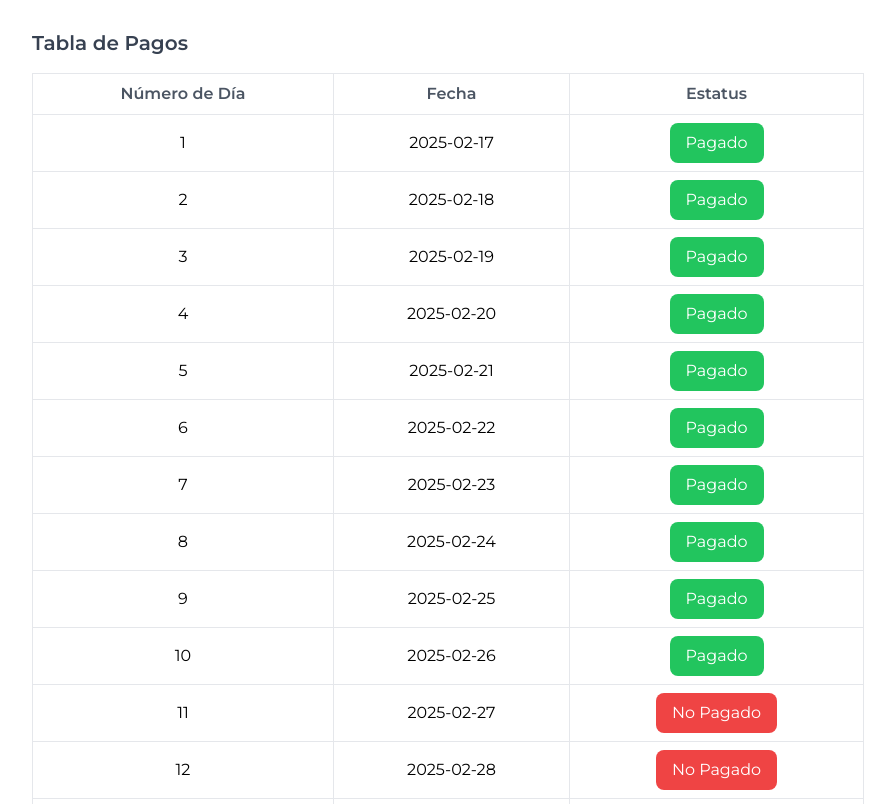
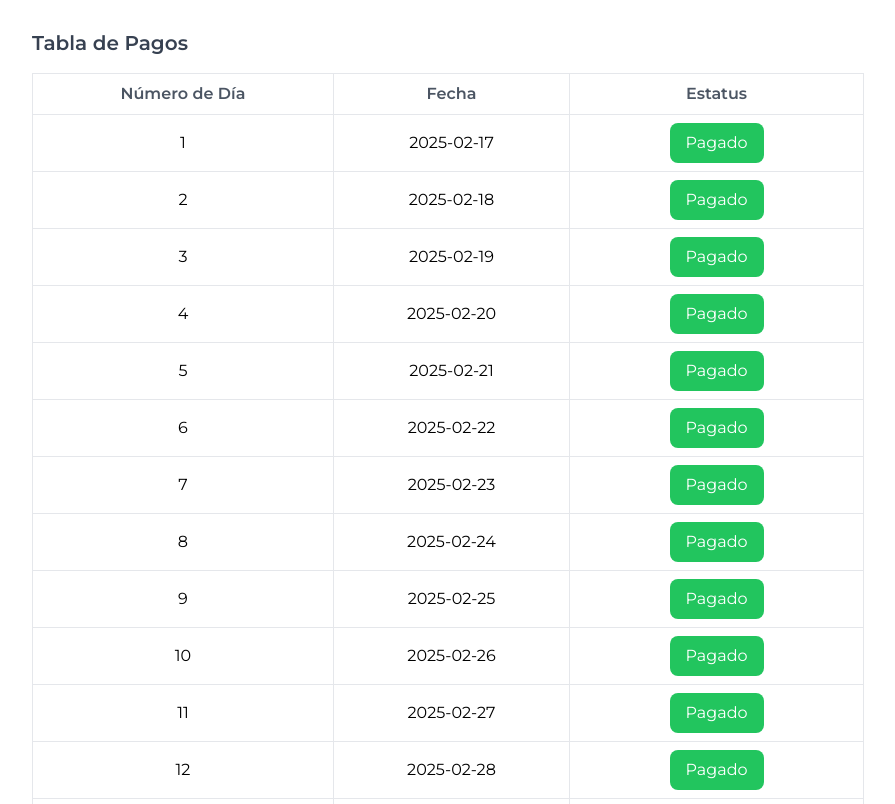
Before and after one commit to King-Pacaya/cronograma, a plain HTML site: page index.html in a window 1280 px wide. Shown: the part 123-927 px from the top of the page, without its empty margins (192-1087 px from the left). Drawn offline with nearby package versions, Linux system fonts and the light colour scheme.

Commit message:
Update index.html

```diff
--- a/index.html
+++ b/index.html
@@ -79,7 +79,7 @@
     // Fechas predefinidas
     const startDate = "2025-02-17"; // Fecha inicial
     const endDate = "2025-03-12"; // Fecha final
-    const paidDays = 10; // Número de días pagados
+    const paidDays = 12; // Número de días pagados
 
     const start = new Date(startDate);
     const end = new Date(endDate);
```
